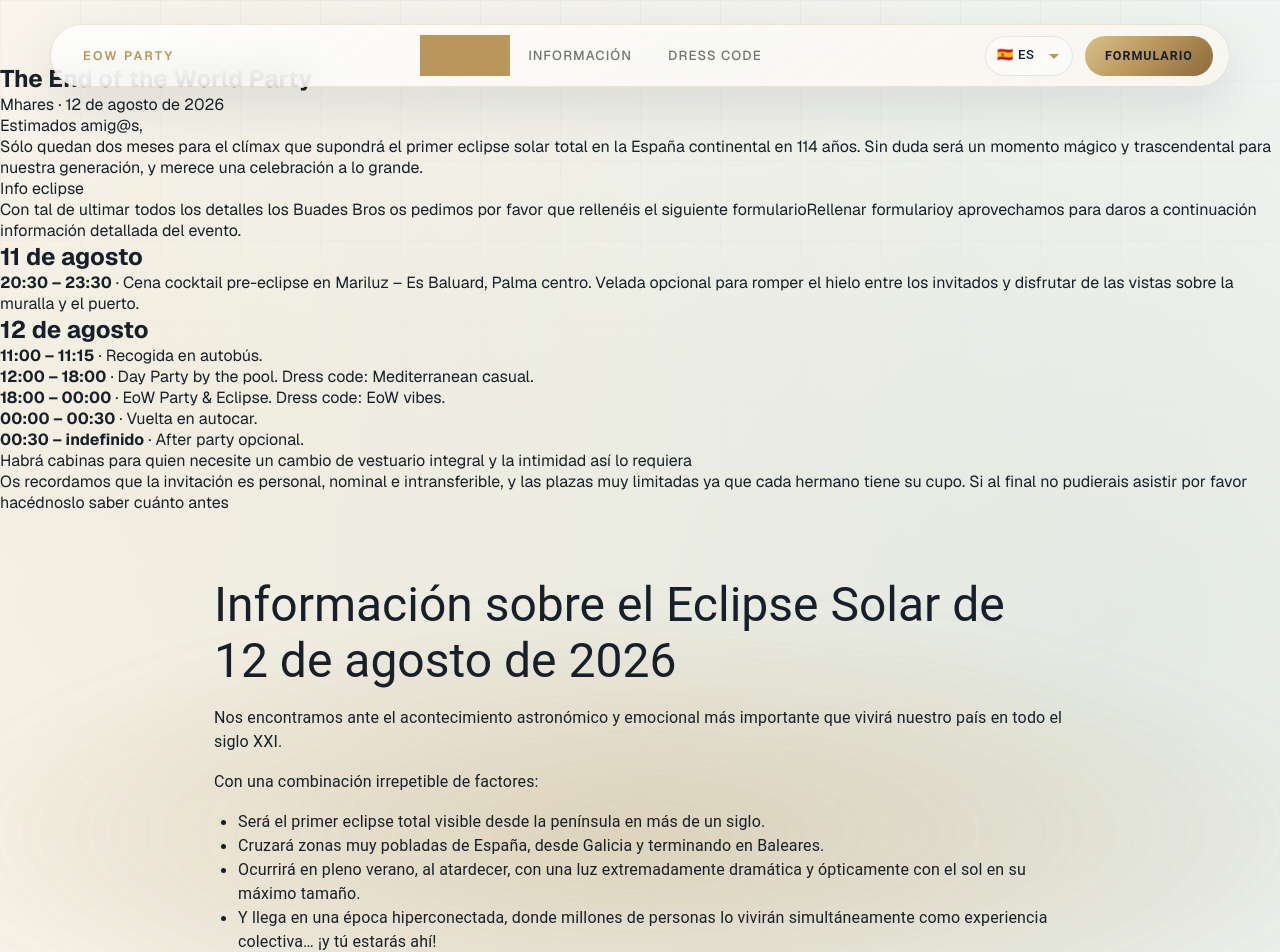
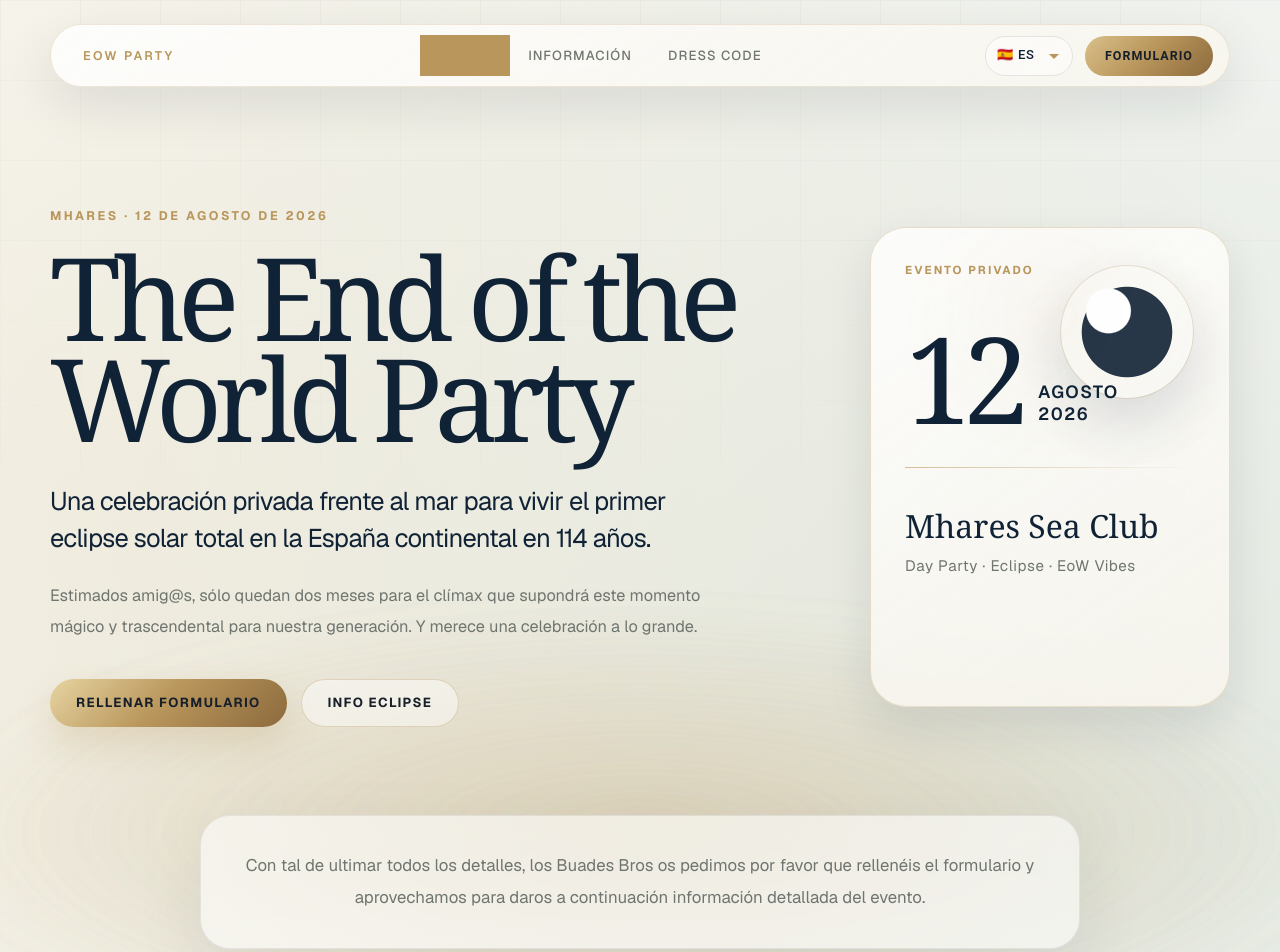
Before and after one commit to jose149/eclipse, a Next.js app: page / in a window 1280 px wide. Shown: the top 952 px of the page. Built offline with nearby package versions, Linux system fonts and the light colour scheme.

Commit message:
added banner

```diff
--- a/src/app/components/home/Home.css
+++ b/src/app/components/home/Home.css
@@ -0,0 +1,385 @@
+.home {
+  width: 100%;
+  min-height: 100vh;
+  padding: 144px 24px 104px;
+  color: var(--color-ink);
+}
+
+.home__inner {
+  width: 100%;
+  max-width: 1180px;
+  margin: 0 auto;
+}
+
+.home__hero {
+  display: grid;
+  grid-template-columns: minmax(0, 1fr) 360px;
+  align-items: center;
+  gap: 72px;
+}
+
+.home__copy {
+  max-width: 760px;
+}
+
+.home__eyebrow {
+  margin: 0 0 22px;
+  color: var(--color-champagne);
+  font-size: 0.78rem;
+  font-weight: 700;
+  letter-spacing: 0.2em;
+  text-transform: uppercase;
+}
+
+.home__title {
+  margin: 0;
+  max-width: 760px;
+  color: var(--color-deep-blue);
+  font-family: Georgia, "Times New Roman", serif;
+  font-size: clamp(4rem, 9vw, 8.6rem);
+  font-weight: 400;
+  line-height: 0.88;
+  letter-spacing: -0.07em;
+}
+
+.home__lead {
+  max-width: 680px;
+  margin: 34px 0 0;
+  color: var(--color-deep-blue);
+  font-size: clamp(1.28rem, 2vw, 1.75rem);
+  line-height: 1.45;
+  letter-spacing: -0.03em;
+}
+
+.home__intro {
+  max-width: 680px;
+  margin: 24px 0 0;
+  color: var(--color-muted);
+  font-size: 1.02rem;
+  line-height: 1.9;
+}
+
+.home__actions {
+  display: flex;
+  flex-wrap: wrap;
+  gap: 14px;
+  margin-top: 36px;
+}
+
+.home__button {
+  display: inline-flex;
+  min-height: 48px;
+  align-items: center;
+  justify-content: center;
+  border-radius: 999px;
+  padding: 0 26px;
+  font-size: 0.82rem;
+  font-weight: 700;
+  letter-spacing: 0.1em;
+  text-transform: uppercase;
+  transition:
+    transform 0.2s ease,
+    box-shadow 0.2s ease,
+    border-color 0.2s ease,
+    background-color 0.2s ease;
+}
+
+.home__button:hover {
+  transform: translateY(-1px);
+}
+
+.home__button--primary {
+  background: var(--gradient-champagne);
+  color: #fff;
+  box-shadow: 0 16px 34px rgba(185, 150, 91, 0.24);
+}
+
+.home__button--primary:hover {
+  box-shadow: 0 20px 44px rgba(185, 150, 91, 0.32);
+}
+
+.home__button--secondary {
+  border: 1px solid rgba(185, 150, 91, 0.34);
+  background: rgba(255, 255, 255, 0.48);
+  color: var(--color-deep-blue);
+}
+
+.home__button--secondary:hover {
+  border-color: rgba(185, 150, 91, 0.62);
+  background: rgba(255, 255, 255, 0.72);
+}
+
+.home__event-card {
+  position: relative;
+  overflow: hidden;
+  min-height: 480px;
+  border: var(--border-champagne);
+  border-radius: 36px;
+  padding: 34px;
+  background:
+    linear-gradient(145deg, rgba(255, 255, 255, 0.82), rgba(251, 247, 239, 0.72)),
+    radial-gradient(circle at 50% 18%, rgba(185, 150, 91, 0.24), transparent 34%);
+  box-shadow: var(--shadow-card);
+  backdrop-filter: blur(18px);
+}
+
+.home__eclipse {
+  position: absolute;
+  top: 38px;
+  right: 36px;
+  width: 132px;
+  height: 132px;
+  border-radius: 50%;
+  background:
+    radial-gradient(circle at 36% 34%, #fff 0 18%, transparent 19%),
+    radial-gradient(circle, #102235 0 48%, transparent 49%);
+  box-shadow:
+    0 0 0 1px rgba(185, 150, 91, 0.26),
+    0 24px 60px rgba(16, 34, 53, 0.16);
+  opacity: 0.9;
+}
+
+.home__card-label {
+  position: relative;
+  margin: 0 0 54px;
+  color: var(--color-champagne);
+  font-size: 0.72rem;
+  font-weight: 700;
+  letter-spacing: 0.18em;
+  text-transform: uppercase;
+}
+
+.home__card-main {
+  position: relative;
+  display: flex;
+  align-items: flex-end;
+  gap: 18px;
+  color: var(--color-deep-blue);
+}
+
+.home__card-main > span {
+  font-family: Georgia, "Times New Roman", serif;
+  font-size: 7.5rem;
+  font-weight: 400;
+  line-height: 0.78;
+  letter-spacing: -0.08em;
+}
+
+.home__card-main p {
+  margin: 0;
+  color: var(--color-deep-blue);
+  font-size: 1.1rem;
+  font-weight: 600;
+  line-height: 1.25;
+  text-transform: uppercase;
+  letter-spacing: 0.08em;
+}
+
+.home__card-divider {
+  width: 100%;
+  height: 1px;
+  margin: 42px 0;
+  background: linear-gradient(
+    90deg,
+    rgba(185, 150, 91, 0.6),
+    transparent
+  );
+}
+
+.home__card-place {
+  margin: 0;
+  color: var(--color-deep-blue);
+  font-family: Georgia, "Times New Roman", serif;
+  font-size: 2rem;
+  line-height: 1;
+}
+
+.home__card-text {
+  margin: 14px 0 0;
+  color: var(--color-muted);
+  font-size: 0.95rem;
+  letter-spacing: 0.04em;
+}
+
+.home__message {
+  max-width: 880px;
+  margin: 88px auto 0;
+  padding: 34px 40px;
+  border: var(--border-soft);
+  border-radius: 30px;
+  background: rgba(255, 255, 255, 0.58);
+  box-shadow: var(--shadow-soft);
+  backdrop-filter: blur(14px);
+}
+
+.home__message p {
+  margin: 0;
+  color: var(--color-muted);
+  font-size: 1.05rem;
+  line-height: 1.9;
+  text-align: center;
+}
+
+.home__schedule {
+  display: grid;
+  grid-template-columns: 0.88fr 1.12fr;
+  gap: 24px;
+  margin-top: 40px;
+}
+
+.home__schedule-card {
+  border: var(--border-soft);
+  border-radius: 32px;
+  padding: 34px;
+  background: var(--gradient-surface);
+  box-shadow: var(--shadow-card);
+  backdrop-filter: blur(16px);
+}
+
+.home__schedule-card--featured {
+  border: var(--border-champagne);
+}
+
+.home__schedule-date {
+  margin: 0 0 16px;
+  color: var(--color-champagne);
+  font-size: 0.76rem;
+  font-weight: 700;
+  letter-spacing: 0.18em;
+  text-transform: uppercase;
+}
+
+.home__schedule-card h2 {
+  margin: 0 0 22px;
+  color: var(--color-deep-blue);
+  font-family: Georgia, "Times New Roman", serif;
+  font-size: clamp(2rem, 3vw, 3rem);
+  font-weight: 400;
+  letter-spacing: -0.04em;
+}
+
+.home__schedule-card p {
+  margin: 0 0 16px;
+  color: var(--color-muted);
+  font-size: 1rem;
+  line-height: 1.8;
+}
+
+.home__schedule-card strong {
+  color: var(--color-deep-blue);
+  font-weight: 700;
+}
+
+.home__schedule-card ul {
+  display: grid;
+  gap: 16px;
+  margin: 0;
+  padding: 0;
+  list-style: none;
+}
+
+.home__schedule-card li {
+  display: grid;
+  grid-template-columns: 132px 1fr;
+  gap: 18px;
+  align-items: start;
+  padding-bottom: 16px;
+  border-bottom: 1px solid rgba(23, 32, 42, 0.08);
+  color: var(--color-muted);
+  line-height: 1.7;
+}
+
+.home__schedule-card li:last-child {
+  padding-bottom: 0;
+  border-bottom: 0;
+}
+
+.home__schedule-card li strong {
+  color: var(--color-champagne);
+  font-size: 0.84rem;
+  white-space: nowrap;
+}
+
+.home__notes {
+  display: grid;
+  grid-template-columns: 1fr 1.35fr;
+  gap: 18px;
+  margin-top: 24px;
+}
+
+.home__notes p {
+  margin: 0;
+  border: 1px solid rgba(185, 150, 91, 0.18);
+  border-radius: 24px;
+  padding: 22px 24px;
+  background: rgba(251, 247, 239, 0.72);
+  color: var(--color-soft-muted);
+  font-size: 0.94rem;
+  line-height: 1.75;
+}
+
+/* Responsive */
+
+@media (max-width: 980px) {
+  .home {
+    padding-top: 132px;
+  }
+
+  .home__hero {
+    grid-template-columns: 1fr;
+    gap: 44px;
+  }
+
+  .home__event-card {
+    min-height: auto;
+  }
+
+  .home__schedule,
+  .home__notes {
+    grid-template-columns: 1fr;
+  }
+}
+
+@media (max-width: 640px) {
+  .home {
+    padding: 124px 18px 72px;
+  }
+
+  .home__title {
+    font-size: clamp(3.6rem, 18vw, 5.6rem);
+  }
+
+  .home__lead {
+    font-size: 1.18rem;
+  }
+
+  .home__actions {
+    flex-direction: column;
+    align-items: stretch;
+  }
+
+  .home__button {
+    width: 100%;
+  }
+
+  .home__event-card,
+  .home__message,
+  .home__schedule-card {
+    border-radius: 26px;
+    padding: 26px;
+  }
+
+  .home__eclipse {
+    width: 96px;
+    height: 96px;
+  }
+
+  .home__card-main > span {
+    font-size: 5.6rem;
+  }
+
+  .home__schedule-card li {
+    grid-template-columns: 1fr;
+    gap: 4px;
+  }
+}
--- a/src/app/components/home/Home.tsx
+++ b/src/app/components/home/Home.tsx
@@ -1,92 +1,141 @@
 import "./Home.css";
+
+const FORM_URL = "https://URL_DEL_FORMULARIO.com";
 
 export default function Home() {
   return (
     <section id="home" className="home">
-      <div className="home__content">
-        <h1 className="home__title">
-          The End of the World Party
-        </h1>
-        <p className="home__eyebrow">Mhares · 12 de agosto de 2026</p>
+      <div className="home__inner">
+        <div className="home__hero">
+          <div className="home__copy">
+            <p className="home__eyebrow">Mhares · 12 de agosto de 2026</p>
 
-        <p className="home__intro">
-          Estimados amig@s,
-        </p>
+            <h1 className="home__title">The End of the World Party</h1>
 
-        <p className="home__intro">
-          Sólo quedan dos meses para el clímax que supondrá el primer eclipse
-          solar total en la España continental en 114 años. Sin duda será un
-          momento mágico y trascendental para nuestra generación, y merece una
-          celebración a lo grande.
-        </p>
+            <p className="home__lead">
+              Una celebración privada frente al mar para vivir el primer eclipse
+              solar total en la España continental en 114 años.
+            </p>
 
-        <div className="home__actions">
-          <a href="#eclipse-info" className="home__link">
-            Info eclipse
-          </a>
+            <p className="home__intro">
+              Estimados amig@s, sólo quedan dos meses para el clímax que
+              supondrá este momento mágico y trascendental para nuestra
+              generación. Y merece una celebración a lo grande.
+            </p>
 
-          <p className="home__intro">
-            Con tal de ultimar todos los detalles los Buades Bros os pedimos por favor que
-            rellenéis el siguiente formulario
-            <a
-              href="https://URL_DEL_FORMULARIO.com"
-              target="_blank"
-              rel="noopener noreferrer"
-              className="home__button"
-            >
-              Rellenar formulario
-            </a>
-           y aprovechamos para daros a
+            <div className="home__actions">
+              <a
+                href={FORM_URL}
+                target="_blank"
+                rel="noopener noreferrer"
+                className="home__button home__button--primary"
+              >
+                Rellenar formulario
+              </a>
+
+              <a href="#eclipse-info" className="home__button home__button--secondary">
+                Info eclipse
+              </a>
+            </div>
+          </div>
+
+          <aside className="home__event-card" aria-label="Detalles del evento">
+            <div className="home__eclipse" />
+
+            <p className="home__card-label">Evento privado</p>
+
+            <div className="home__card-main">
+              <span>12</span>
+              <div>
+                <p>Agosto</p>
+                <p>2026</p>
+              </div>
+            </div>
+
+            <div className="home__card-divider" />
+
+            <p className="home__card-place">Mhares Sea Club</p>
+            <p className="home__card-text">
+              Day Party · Eclipse · EoW Vibes
+            </p>
+          </aside>
+        </div>
+
+        <div className="home__message">
+          <p>
+            Con tal de ultimar todos los detalles, los Buades Bros os pedimos
+            por favor que rellenéis el formulario y aprovechamos para daros a
             continuación información detallada del evento.
           </p>
-
-
         </div>
 
         <div className="home__schedule">
-          <div>
-            <h2>11 de agosto</h2>
+          <article className="home__schedule-card">
+            <p className="home__schedule-date">11 de agosto</p>
+
+            <h2>Cena cocktail pre-eclipse</h2>
+
             <p>
-              <strong>20:30 – 23:30</strong> · Cena cocktail pre-eclipse en
-              Mariluz – Es Baluard, Palma centro. Velada opcional para romper el hielo entre los invitados y
+              <strong>20:30 – 23:30</strong> · Mariluz – Es Baluard, Palma
+              centro.
+            </p>
+
+            <p>
+              Velada opcional para romper el hielo entre los invitados y
               disfrutar de las vistas sobre la muralla y el puerto.
             </p>
-          </div>
+          </article>
 
-          <div>
-            <h2>12 de agosto</h2>
+          <article className="home__schedule-card home__schedule-card--featured">
+            <p className="home__schedule-date">12 de agosto</p>
+
+            <h2>EoW Party & Eclipse</h2>
+
             <ul>
               <li>
-                <strong>11:00 – 11:15</strong> · Recogida en autobús.
+                <strong>11:00 – 11:15</strong>
+                <span>Recogida en autobús.</span>
               </li>
+
               <li>
-                <strong>12:00 – 18:00</strong> · Day Party by the pool.
-                Dress code: Mediterranean casual.
+                <strong>12:00 – 18:00</strong>
+                <span>
+                  Day Party by the pool. Dress code: Mediterranean casual.
+                </span>
               </li>
+
               <li>
-                <strong>18:00 – 00:00</strong> · EoW Party & Eclipse.
-                Dress code: EoW vibes.
+                <strong>18:00 – 00:00</strong>
+                <span>
+                  EoW Party & Eclipse. Dress code: EoW vibes.
+                </span>
               </li>
+
               <li>
-                <strong>00:00 – 00:30</strong> · Vuelta en autocar.
+                <strong>00:00 – 00:30</strong>
+                <span>Vuelta en autocar.</span>
               </li>
+
               <li>
-                <strong>00:30 – indefinido</strong> · After party opcional.
+                <strong>00:30 – indefinido</strong>
+                <span>After party opcional.</span>
               </li>
             </ul>
-          </div>
+          </article>
         </div>
 
-        <p className="home__note">
-          Habrá cabinas para quien necesite un cambio de vestuario integral y la intimidad
-          así lo requiera
-        </p>
+        <div className="home__notes">
+          <p>
+            Habrá cabinas para quien necesite un cambio de vestuario integral y
+            la intimidad así lo requiera.
+          </p>
 
-        <p className="home__note">
-          Os recordamos que la invitación es personal, nominal e intransferible, y las plazas
-          muy limitadas ya que cada hermano tiene su cupo. Si al final no pudierais asistir
-          por favor hacédnoslo saber cuánto antes
-        </p>
+          <p>
+            Os recordamos que la invitación es personal, nominal e
+            intransferible, y las plazas muy limitadas. Si al final no pudierais
+            asistir, por favor hacédnoslo saber cuanto antes.
+          </p>
+        </div>
       </div>
     </section>
   );
```
Also changed, not shown: 1 other file (tests, documents, lock files or other folders).
